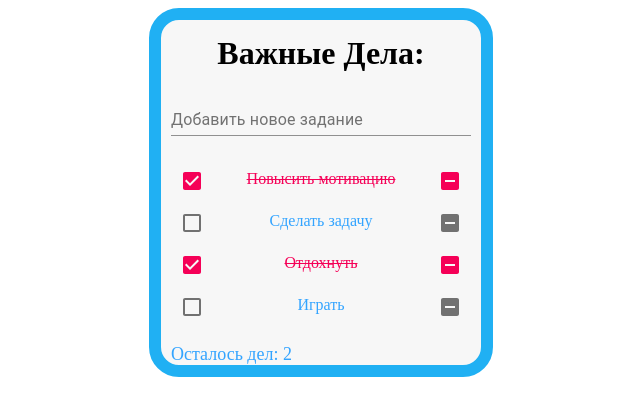
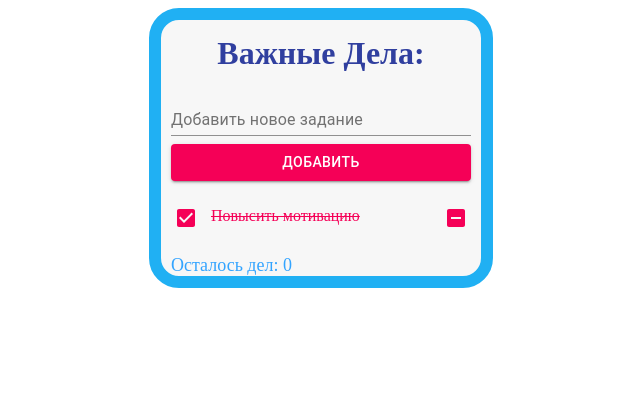
Before and after one commit to WebHeroSchool/react_todo, a React (Create React App) app: page / in a window 1280 px wide. Shown: the top 416 px of the page, without its empty margins (319-959 px from the left). Built offline with nearby package versions, Linux system fonts and the light colour scheme.

Commit message:
addElement

```diff
--- a/src/components/App/App.js
+++ b/src/components/App/App.js
@@ -3,7 +3,6 @@ import ItemList from '../ItemList/ItemList';
 import Footer from '../Footer/Footer';
 import styles from './App.module.css';
 import InputItem from '../InputItem/InputItem';
-import { array } from 'prop-types';
 
 class App extends React.Component {
     state = {
@@ -12,23 +11,9 @@ class App extends React.Component {
                 text: 'Повысить мотивацию',
                 isDone: true,
                 id: 1
-            },
-            {
-                text: 'Сделать задачу',
-                isDone: false,
-                id: 2
-            },
-            {
-                text: 'Отдохнуть',
-                isDone: true,
-                id: 3
-            },
-            {
-                text: 'Играть',
-                isDone: false,
-                id: 4
             }
-        ]
+        ],
+        count:1
     }
 
     onClickDone = id => {
@@ -53,14 +38,29 @@ class App extends React.Component {
         this.setState({tasks: newItemList});
     }
 
+    onClickAdd = text => this.setState(state => ({
+        tasks:[
+            ...state.tasks,
+
+            {
+                text,
+                isDone: false,
+                id: state.count + 1
+            }
+        ],
+        count: state.count + 1
+    }))
+
     render() {
         let doTasks = this.state.tasks.filter(item => item.isDone === false);
 
-        return (<div className={styles.wrap}>
+        return (<div className={styles.container}>
+            <div className={styles.wrap}>
             <h1 className={styles.title}>Важные Дела:</h1>
-            <InputItem />
+            <InputItem onClickAdd={this.onClickAdd}/>
             <ItemList task={this.state.tasks} onClickDone={this.onClickDone} onClickDelete={this.onClickDelete}/>
             <Footer count ={doTasks.length}/>
+        </div>
         </div>
         )
     }
--- a/src/components/App/App.module.css
+++ b/src/components/App/App.module.css
@@ -1,6 +1,10 @@
+.container{
+    display: flex;
+}
+
 .wrap {
     margin: auto;
-    width: 300px;
+    min-width: 300px;
     background-color: rgba(233, 233, 233, 0.384);
     border: 3px solid rgb(32, 176, 243);
     border-radius: 30px;
@@ -12,4 +16,5 @@
     text-align: center;
     margin-top: 15px;
     margin-bottom: 0;
+    color: #303f9f;
 }
--- a/src/components/InputItem/InputItem.js
+++ b/src/components/InputItem/InputItem.js
@@ -1,15 +1,49 @@
 import React from 'react';
 import TextField from '@material-ui/core/TextField';
 import styles from './InputItem.module.css';
+import Button from '@material-ui/core/Button';
 
-const InputItem = () => (<div className ={styles.textField}>
+class InputItem extends React.Component {
+    state = {
+      inputTextValue: ''
+    };
+
+    onButtonClick = () => {
+        if (this.state.inputTextValue !== ''){
+            this.setState({
+                inputTextValue: ''
+            });
+            this.props.onClickAdd(this.state.inputTextValue);
+        } else {
+            this.setState({helperText: 'Ошибка! Пустое поле!', error: true})
+            console.log('Ошибка!!');
+        }
+    }
+
+    render() {
+
+        return (<div className ={styles.textField}>
         <TextField
-      className={styles.innerText}
             id="standard-with-placeholder"
             label="Добавить новое задание"
             placeholder="Задание"
             margin="normal"
+            value={this.state.inputTextValue}
+            helperText={this.state.helperText}
+            error={this.state.error}
+            onChange={event => this.setState({inputTextValue: event.target.value.toUpperCase(), error: false, helperText: ''})}
         />
+        <Button
+                className={styles.button}
+                color="secondary"
+                variant="contained"
+                onClick={this.onButtonClick}>
+                Добавить
+            </Button>
         </div>)
+    }
+}
+
+
 
 export default InputItem;
--- a/src/components/InputItem/InputItem.module.css
+++ b/src/components/InputItem/InputItem.module.css
@@ -1,7 +1,10 @@
 .textField{
     width: 100%;
     margin: 0;
+    display: flex;
+    flex-direction: column;
 }
-.innerText{
-    width: 100%;
+
+.button{
+    justify-content: center;
 }
--- a/src/components/Item/Item.module.css
+++ b/src/components/Item/Item.module.css
@@ -1,6 +1,6 @@
 .listItem{
-    display: flex;
-    justify-content: space-between;
+    display: grid;
+    grid-template-columns: 30px 1fr 30px;
 }
 
 .text{
--- a/src/components/ItemList/ItemList.js
+++ b/src/components/ItemList/ItemList.js
@@ -4,7 +4,7 @@ import styles from './ItemList.module.css';
 
 const ItemList = ({task, onClickDone, onClickDelete}) => (<ul className={styles.list}>
     {task.map(item => (
-        <li><Item
+        <li key={item.id}> <Item
         taskText={item.text}
         taskDone={item.isDone}
         onClickDelete={onClickDelete}
```
Lines whose indentation alone changed are shown as unchanged.
